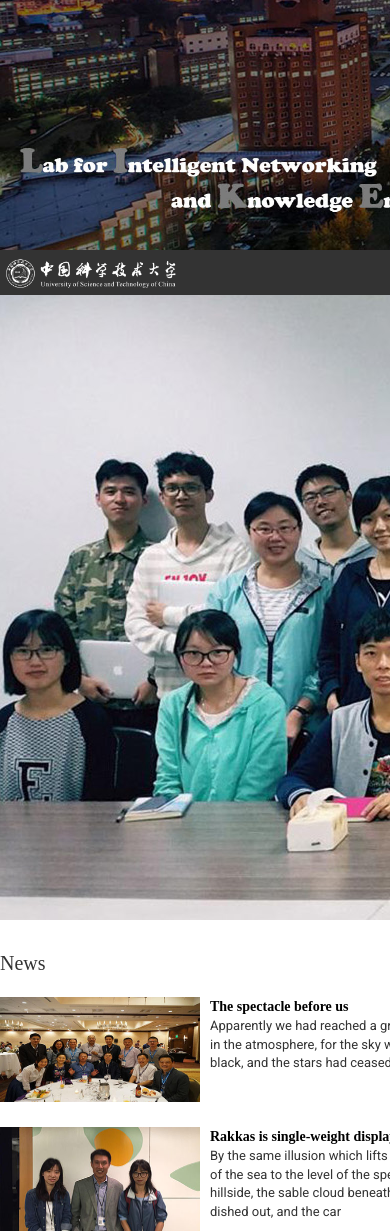
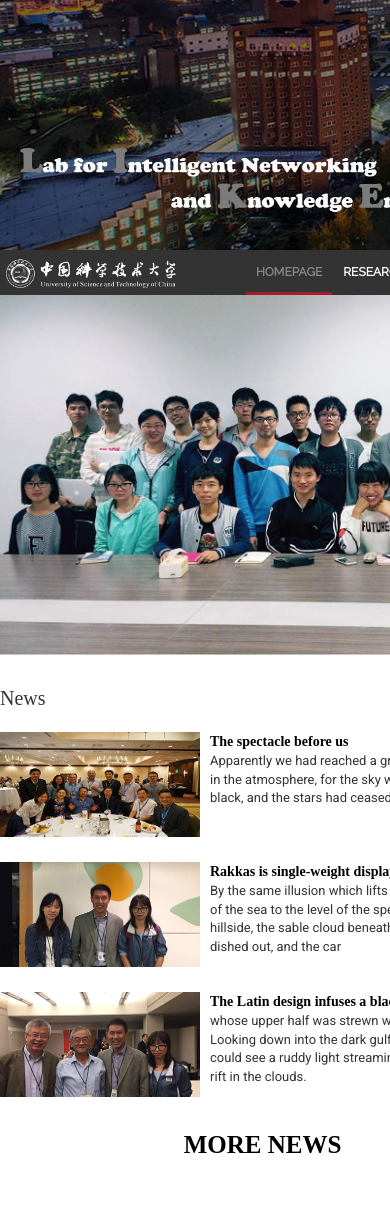
Before and after one commit to USTC-LIKE/USTC-LIKE-flask, a Flask app: page / in a window 390 px wide; the page is wider, and only the part inside the window is pictured. Shown: the top 1231 px of that part. Run offline with Flask 2, Linux system fonts and the light colour scheme; some libraries are stand-ins or nearby versions; some web fonts are replaced.

Commit message:
update index.html

```diff
--- a/app/static/css/my.css
+++ b/app/static/css/my.css
@@ -102,9 +102,7 @@
     width: expression(document.body.clientWidth < 1300? "1300px": "auto" );
 }*/
 
-@media screen and (min-width: 1601px) {
-
-    .headimg {
+.headimg {
         height: 350px;
         position: relative;
         margin: 0px auto;
@@ -148,11 +146,11 @@
         background: #333;
         padding-top: 0px;
         padding-left: 0px;
-        float: right;
+        float: left;
         font-weight: bold;
         font-family: Raleway, sans serif;
         z-index: 1000;
-        left: 100px
+        left: 150px
     }
 
     ul.nav-main {
@@ -193,208 +191,355 @@
         color: #888;
         border-bottom: 8px solid #a51c30;
     }
+    .cont {
+        width: 1400px;
+        margin: 0px auto;
+        overflow: hidden;
+        background: #333
+    }
+    .banner {
+    width: 1300px;
+    overflow: hidden;
+    height: 670px;
+    position: relative;
+    margin:0 auto;
+    text-align:center;
+}
+
+.banList {
+    width: 100%;
+    position: absolute;
+    margin:0 auto;
+
+    height: 670px
+}
+
+.banList li {
+    margin:0 auto;
+    width: 100%;
+    height: 670px;
+    opacity: 0;
+    position: absolute;
+    transform: scale(1);
+    transition: transform 0.5s ease 0s, opacity 1.5s ease 0s;
+    z-index: 1;
+}
+
+.banList li.active {
+    opacity: 1;
+    transform: scale(1);
+    z-index: 2;
+}
+
+.fomW {
+    position: absolute;
+    bottom: 20px;
+    left: 50%;
+    height: 20px;
+    z-index: 9;
+    width: 95%;
+    margin-left: -50%;
+}
+
+.jsNav {
+    text-align: right;
+}
+
+.jsNav a {
+    display: inline-block;
+    background: #fff;
+    width: 15px;
+    height: 15px;
+    border-radius: 50%;
+    margin: 0 5px;
+}
+
+.jsNav a.current {
+    background: #600;
+    cursor: pointer
+}
+
+.imgtxt {
+    position: absolute;
+    bottom: 0px;
+    left: 50%;
+    height: 100px;
+    width: 100%;
+    margin-left: -50%;
+    background: #ddd;
+    z-index: 3;
+    opacity: 0.8;
+    font-family: Source Sans Pro, sans serif;
+    font-size: 24px;
+    font-weight: bold;
+}
+
+.imgtxt li {
+    height: 100px;
+    opacity: 0;
+    position: absolute;
+    transform: scale(1);
+    transition: transform 0.5s ease 0s, opacity 1.5s ease 0s;
+    z-index: 3;
+    width: 83%;
+    margin-left: 100px;
+    margin-top: 20px;
+    margin-right: 100px;
+    margin-bottom: 20px;
+}
+
+.imgtxt li.active {
+    opacity: 1;
+    transform: scale(1);
+    z-index: 4;
+}
+
+@media screen and (min-width: 1601px) {
+
+    .headimg {
+        height: 350px;
+        width: 2000px;
+    }
+
+    .head_index {
+        height: 76px;
+    }
+
+    .head {
+        height: 76px;
+    }
+
+    .head-left {
+        height: 76px;
+        width: 313px;
+    }
+
+    .nav {
+        width: 980px;
+        height: 76px;
+        line-height: 76px;
+        font-size: 20px;
+        left: 150px
+    }
+
+    ul.nav-main li {
+        padding: 0px 15px;
+    }
+
+    ul.nav-main li.active {
+        border-bottom: 8px solid #a51c30;
+    }
+
+    ul.nav-main li:hover {
+        border-bottom: 8px solid #a51c30;
+    }
+    .cont {
+        width: 1400px;
+    }
+
+    .banner {
+        padding-top: 76px;
+    width: 1100px;
+    height: 600px;
+}
+
+.banList {
+    height: 600px
+}
+
+.banList li {
+    height: 600px;
+}
+
+.fomW {
+    bottom: 20px;
+    height: 20px;
+}
+
+.jsNav a {
+    width: 15px;
+    height: 15px;
+    margin: 0 5px;
+}
+
+.imgtxt {
+    height: 100px;
+    font-size: 24px;
+    font-weight: bold;
+}
+
+.imgtxt li {
+    height: 100px;
+    margin-left: 100px;
+    margin-top: 20px;
+    margin-right: 100px;
+    margin-bottom: 20px;
+}
+
 }
 
 @media screen and (max-width: 1600px) {
 
     .headimg {
         height: 300px;
-        position: relative;
-        margin: 0px auto;
-        left: 0px;
-        overflow: hidden;
         width: 1600px;
     }
 
     .head_index {
         height: 60px;
-        width: 100%;
-        position: absolute;
-        z-index: 1000;
-        background: #333;
     }
 
     .head {
         height: 60px;
-        width: 100%;
-        position: fixed;
-        top: 0px;
-        z-index: 1000;
-        background: #333;
     }
 
     .head-left {
-        float: left;
         height: 60px;
         width: 248px;
-        margin-left: 0px;
-        padding-top: 0px;
     }
 
     .nav {
-        width: 980px;
+        width: 850px;
         height: 60px;
         line-height: 60px;
-        text-align: center;
-        font-size: 18px;
-        position: relative;
-        background: #333;
-        padding-top: 0px;
-        padding-left: 0px;
-        float: right;
-        font-weight: bold;
-        font-family: Raleway, sans serif;
-        z-index: 1000;
-        left: 100px
-    }
-
-    ul.nav-main {
-        width: 100%;
-        height: inherit;
-        list-style-type: none;
+        font-size: 16px;
+        left: 80px
     }
 
     ul.nav-main li {
-        height: 94%;
-        display: block;
-        text-align: center;
         padding: 0px 12px;
-    /*order-bottom: 8px solid inherit;    */
-        float: left;
-        color: #fff;
-        margin-right: 1px;
-        cursor: pointer;
-        transition: 0.4s;
-        -webkit-transition: 0.4s;
-        -o-transition: 0.4s;
-        -ms-transition: 0.4s;
-        -moz-transition: 0.4s
-    }
-
-    ul.nav-main li a {
-        height: 100%;
-        display: block;
     }
 
     ul.nav-main li.active {
-        color: #888;
         border-bottom: 6px solid #a51c30;
     }
 
     ul.nav-main li:hover {
-    /*background-color: #a51c30;*/
-        color: #888;
         border-bottom: 6px solid #a51c30;
     }
+    .cont {
+        width: 1120px;
+    }
+        .banner {
+            padding-top: 60px;
+    width: 880px;
+    height: 480px;
+}
+
+.banList {
+    height: 480px
+}
+
+.banList li {
+    height: 480px;
+}
+
+.fomW {
+    bottom: 20px;
+    height: 20px;
+}
+
+.jsNav a {
+    width: 15px;
+    height: 15px;
+    margin: 0 5px;
+}
+
+.imgtxt {
+    height: 100px;
+    font-size: 24px;
+    font-weight: bold;
+}
+
+.imgtxt li {
+    height: 100px;
+    margin-left: 100px;
+    margin-top: 20px;
+    margin-right: 100px;
+    margin-bottom: 20px;
+}
 }
 
 @media screen and (max-width: 1200px) {
 
     .headimg {
         height: 250px;
-        position: relative;
-        margin: 0px auto;
-        left: 0px;
-        overflow: hidden;
         width: 1200px;
     }
 
     .head_index {
         height: 45px;
-        width: 100%;
-        position: absolute;
-        z-index: 1000;
-        background: #333;
     }
 
     .head {
         height: 45px;
-        width: 100%;
-        position: fixed;
-        top: 0px;
-        z-index: 1000;
-        background: #333;
     }
 
     .head-left {
-        float: left;
         height: 45px;
         width: 186px;
-        margin-left: 0px;
-        padding-top: 0px;
     }
 
     .nav {
-        width: 980px;
+        width: 640px;
         height: 45px;
         line-height: 45px;
-        text-align: center;
-        font-size: 16px;
-        position: relative;
-        background: #333;
-        padding-top: 0px;
-        padding-left: 0px;
-        float: right;
-        font-weight: bold;
-        font-family: Raleway, sans serif;
-        z-index: 1000;
-        left: 100px
-    }
-
-    ul.nav-main {
-        width: 100%;
-        height: inherit;
-        list-style-type: none;
+        font-size: 12px;
+        left: 60px
     }
 
     ul.nav-main li {
-        height: 94%;
-        display: block;
-        text-align: center;
         padding: 0px 10px;
-    /*order-bottom: 8px solid inherit;    */
-        float: left;
-        color: #fff;
-        margin-right: 1px;
-        cursor: pointer;
-        transition: 0.4s;
-        -webkit-transition: 0.4s;
-        -o-transition: 0.4s;
-        -ms-transition: 0.4s;
-        -moz-transition: 0.4s
-    }
-
-    ul.nav-main li a {
-        height: 100%;
-        display: block;
     }
 
     ul.nav-main li.active {
-        color: #888;
         border-bottom: 4px solid #a51c30;
     }
 
     ul.nav-main li:hover {
-    /*background-color: #a51c30;*/
-        color: #888;
         border-bottom: 4px solid #a51c30;
     }
+    .cont {
+        width: 840px;
+    }
+    .banner {
+        padding-top: 45px;
+    width: 660px;
+    height: 360px;
 }
 
-.normalhead {
-    height: 76px;
-    width: 100%;
-    position: absolute;
-    top: 0px;
-    z-index: 1000;
-    background: #333;
+.banList {
+    height: 360px
 }
 
-.cont {
-    width: 1400px;
-    margin: 0px auto;
-    overflow: hidden;
-    background: #333
+.banList li {
+    height: 360px;
+}
+
+.fomW {
+    bottom: 20px;
+    height: 20px;
+}
+
+.jsNav a {
+    width: 15px;
+    height: 15px;
+    margin: 0 5px;
+}
+
+.imgtxt {
+    height: 100px;
+    font-size: 24px;
+    font-weight: bold;
+}
+
+.imgtxt li {
+    height: 100px;
+    margin-left: 100px;
+    margin-top: 20px;
+    margin-right: 100px;
+    margin-bottom: 20px;
+}
 }
 
 .tail {
@@ -416,14 +561,6 @@
     background-origin: initial;
     background-clip: initial;
 }
-/*.tail {
-    height: 76px;
-    width: 100%;
-    position: relative;
-    z-index: 1000;
-    background: #333;
-    margin: 0px auto;
-}*/
 
 .tail-cont {
     width: 100%;
@@ -484,98 +621,7 @@
     /*background:inherit;*/
 }
 
-.banner {
-    width: 1300px;
-    overflow: hidden;
-    height: 670px;
-    position: relative;
-    margin: 0px auto;
-}
 
-.banList {
-    position: absolute;
-    left: 50%;
-    margin-left: -1060px;
-    height: 470px
-}
-
-.banList li {
-    height: 470px;
-    opacity: 0;
-    position: absolute;
-    transform: scale(1);
-    transition: transform 0.5s ease 0s, opacity 1.5s ease 0s;
-    z-index: 1;
-}
-
-.banList li.active {
-    opacity: 1;
-    transform: scale(1);
-    z-index: 2;
-}
-
-.fomW {
-    position: absolute;
-    bottom: 20px;
-    left: 50%;
-    height: 20px;
-    z-index: 9;
-    width: 95%;
-    margin-left: -50%
-}
-
-.jsNav {
-    text-align: right;
-}
-
-.jsNav a {
-    display: inline-block;
-    background: #fff;
-    width: 15px;
-    height: 15px;
-    border-radius: 50%;
-    margin: 0 5px;
-}
-
-.jsNav a.current {
-    background: #600;
-    cursor: pointer
-}
-
-.imgtxt {
-    position: absolute;
-    bottom: 0px;
-    left: 50%;
-    height: 100px;
-    width: 100%;
-    margin-left: -50%;
-    background: #ddd;
-    z-index: 3;
-    opacity: 0.8;
-    font-family: Source Sans Pro, sans serif;
-    font-size: 24px;
-    font-weight: bold;
-}
-
-.imgtxt li {
-    height: 100px;
-    opacity: 0;
-    position: absolute;
-    transform: scale(1);
-    transition: transform 0.5s ease 0s, opacity 1.5s ease 0s;
-    z-index: 3;
-    width: 83%;
-    margin-left: 100px;
-    margin-top: 20px;
-    margin-right: 100px;
-    margin-bottom: 20px;
-}
-
-.imgtxt li.active {
-    opacity: 1;
-    transform: scale(1);
-    z-index: 4;
-}
 
 .left_right {
     text-align: center;
--- a/app/templates/index.html
+++ b/app/templates/index.html
@@ -36,9 +36,9 @@
         </div>
         <div class="banner" id="bann">
             <ul class="banList">
-                <li class="active"><img src="../static/res/img/img1.jpg"/></li>
-                <li><img src="../static/res/img/img2.jpg"/></li>
-                <li><img src="../static/res/img/img3.jpg"/></li>
+                <li class="active"><img src="../static/res/img/img1.jpg" width="100%" height="100%" /></li>
+                <li><img src="../static/res/img/img2.jpg" width="100%" height="100%"/></li>
+                <li><img src="../static/res/img/img3.jpg" width="100%" height="100%"/></li>
                 <!--<li><img src="../static/res/img/img4.jpg"/></li>
                 <li><img src="../static/res/img/img5.jpg"/></li> -->
             </ul>
```
Also changed, not shown: app/static/res/img/img1.jpg, app/static/res/img/img2.jpg, app/static/res/img/img3.jpg.
